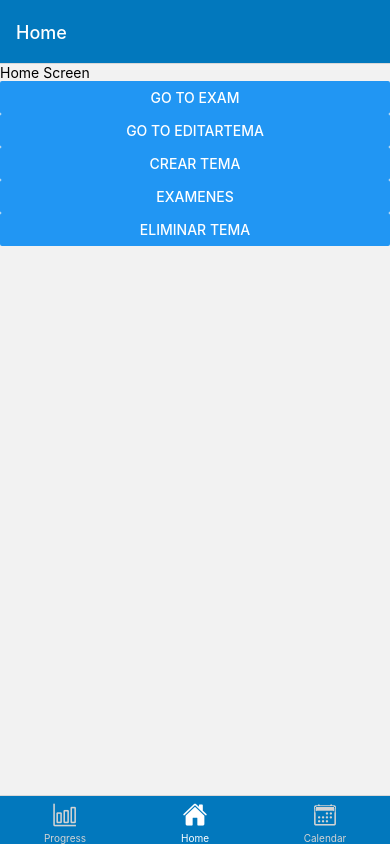
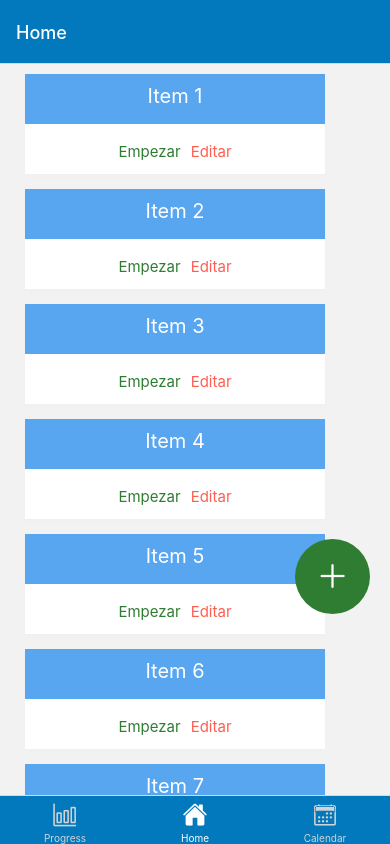
Before and after one commit to ABugFinder/Flashcards-RN, a React Native app: screen / in a window 390 px wide. Built offline with nearby package versions, Linux system fonts and the light colour scheme.

Commit message:
cardList style

```diff
--- a/App.js
+++ b/App.js
@@ -2,11 +2,13 @@ import * as eva from '@eva-design/eva';
 import * as React from 'react';
 import CreateExam from './screens/CreateExam';
 import AllExams from './screens/AllExams';
-import { Button, View, Text ,StyleSheet, StatusBar, SafeAreaView, FlatList } from 'react-native';
+import { Button, View, Text ,StyleSheet, StatusBar, SafeAreaView, FlatList, VirtualizedList, Pressable } from 'react-native';
 import { NavigationContainer, DefaultTheme } from '@react-navigation/native';
 import { createNativeStackNavigator } from '@react-navigation/native-stack';
 import { createBottomTabNavigator } from '@react-navigation/bottom-tabs';
 import { Ionicons } from '@expo/vector-icons';
+import { AntDesign } from '@expo/vector-icons';
+
 
 
 // Secciones de la documentacion Utilizadas
@@ -18,7 +20,31 @@ import { Ionicons } from '@expo/vector-icons';
 // Moving Between Screens
 // -----------------------------------------------------------------------------------------
 
+const DATA = [];
 
+    const getItem = (data, index) => ({
+    id: Math.random().toString(12).substring(0),
+    title: `Item ${index + 1}`,
+    });
+
+    const getItemCount = data => 50;
+
+    const Item = ({ title }) => (
+      <View style={styles.itemCard}>
+      <View style={styles.titleCard}>
+        <Text style={styles.textCard}>{title}</Text>
+      </View>
+      <View style={styles.buttonSpace} >
+        <Pressable >
+          <Text style={styles.buttonEmpezar}>Empezar</Text>
+        </Pressable>
+        <Pressable >
+          <Text style={styles.buttonEdit}>Editar</Text>
+        </Pressable>
+      </View>
+
+    </View>
+    );
 
 //------------------------------------------------------------------------------------------
 function ProgressScreen({ navigation }) {
@@ -50,29 +76,24 @@ function LastTestScreen({ navigation }) {
 function HomeScreen({ navigation }) {
 
   return (
-    <View>
+    <SafeAreaView>
       <StatusBar barStyle="light-content" backgroundColor="#004C8C" />
-      <Text>Home Screen</Text>
+      <VirtualizedList
+        data={DATA}
+        initialNumToRender={4}
+        renderItem={({ item }) => <Item title={item.title}  />}
+        keyExtractor={item => item.key}
+        getItemCount={getItemCount}
+        getItem={getItem}
+        style={styles.container}
 
-      <Button //Simula enviandote a "empezar" el examen del tema
-        title="Go to Exam"
-        onPress={() => navigation.navigate('Exam')}
       />
-      <Button //Simula enviandote a "editar" las preguntas de el tema creado
-        title="Go to EditarTema"
-        onPress={() => navigation.navigate('Edit')}
-      />
-      <Button
-        title="crear Tema"
-        onPress={() => navigation.navigate('Create Exam')}
-        />
-      <Button
-        title="Examenes"
-        onPress={() => navigation.navigate('All Exams')}
-        />
-      <Button title="Eliminar Tema"/>
-
-    </View>
+       <Pressable
+      style={styles.floatingButton}
+      onPress={() => navigation.navigate('Create Exam')}>
+        <Text style={{color: 'white'}}><AntDesign name="plus" size={32} color="white" /></Text>
+      </Pressable>
+    </SafeAreaView>
   );
 }
 
@@ -117,11 +138,7 @@ const Tab = createBottomTabNavigator();
 const ProgressStack = createNativeStackNavigator();
 const HomeStack = createNativeStackNavigator();
 const CalendarStack = createNativeStackNavigator();
-const Item = ({title}) => (
-  <View style={styles.item}>
-    <Text style={styles.title}>{title}</Text>
-  </View>
-);
+
 
 //Cada Tab.Screen es un boton del bottom navigator, y de ahi cada uno parte con sus vistas agisnadas a ese Tab
 
@@ -248,3 +265,92 @@ export default function App() {
     </NavigationContainer>
   );
 }
+
+const styles = StyleSheet.create({
+  container: {
+    margin: 20,
+    alignContent: 'center',
+    marginTop: StatusBar.currentHeight || 0,
+  },
+  itemCard: {
+    alignItems: 'center',
+    alignContent: 'center',
+    marginVertical: 5,
+    marginHorizontal: 5,
+    marginTop: 10,
+    height: 100,
+    width: 300,
+    backgroundColor: '#fff',
+    shadowColor: "#ECECEC",
+    shadowOffset: {
+      width: 0,
+      height: 2,
+    },
+    shadowOpacity: 0.23,
+    shadowRadius: 2.62,
+
+    elevation: 4,
+
+  },
+  buttonSpace:{
+    flex:1,
+    flexDirection: 'row',
+    margin: 5,
+    height: 50,
+    alignContent: 'space-between',
+    alignItems: 'center'
+
+
+  },
+  buttonEmpezar: {
+    marginTop: 5,
+    padding: 5,
+    color: '#2E7D32',
+    fontSize: 15,
+    flex: 1,
+    justifyContent: 'center',
+    alignItems: 'center'
+
+  },
+
+  buttonEdit: {
+    marginTop: 5,
+
+    padding: 5,
+    color: '#FF5F52',
+    fontSize: 15,
+    flex: 1,
+    justifyContent: 'center',
+    alignItems: 'center'
+
+
+
+  },
+  titleCard:{
+    height:50,
+    width: 300,
+    padding: 10,
+    backgroundColor: '#58A5F0',
+    alignContent: 'center',
+    alignItems: 'center',
+  },
+  textCard: {
+    fontSize: 20,
+    color: '#fff',
+  },
+  floatingButton: {
+      flex: 1,
+      alignItems: 'center',
+      justifyContent: 'center',
+      resizeMode: 'contain',
+      width: 75,
+      height: 75,
+      borderRadius: 50,
+      backgroundColor: '#2E7D32',
+      position: 'absolute',
+      right: 20,
+      top: 475,
+
+
+    }
+});
--- a/screens/AllExams.js
+++ b/screens/AllExams.js
@@ -1,10 +1,8 @@
 import React, { useState } from 'react';
 import * as eva from '@eva-design/eva';
-import { Button, View ,StyleSheet, AsyncStorage, Text, List, ListItem, Divider, Layout} from 'react-native';
+import { Button, View ,StyleSheet, AsyncStorage, Text, List, ListItem, Divider, Layout, SafeAreaView, VirtualizedList, StatusBar} from 'react-native';
 import {NavigationContainer, useNavigation, useFocusEffect} from '@react-navigation/native';
 import { ApplicationProvider} from '@ui-kitten/components';
-
-
 
 
 
--- a/screens/CreateExam.js
+++ b/screens/CreateExam.js
@@ -4,7 +4,7 @@ import { Button, View, AsyncStorage, TextInput , Text, Animated, TouchableWithou
 import { useNavigation} from '@react-navigation/native';
 import { useState } from 'react';
 import { color, Value } from 'react-native-reanimated';
-import {Ionicons} from '@expo/vector-icons'
+import {Ionicons} from '@expo/vector-icons';
     const Separator = () => (
         <View style={styles.separator} />
     );
@@ -36,6 +36,24 @@ import {Ionicons} from '@expo/vector-icons'
 
         setExam(initialData);
     };
+
+    function Box() {
+        const offset = useSharedValue(0);
+
+        const defaultSpringStyles = useAnimatedStyle(() => {
+          return {
+            transform: [{ translateY: withSpring(offset.value * 255) }],
+          };
+        });
+
+
+        return (
+          <>
+            <Animated.View style={[styles.box, defaultSpringStyles]} />
+            <Button onPress={() => (offset.value = Math.random())} title="Move" />
+          </>
+        );
+      }
 
 
 
```
